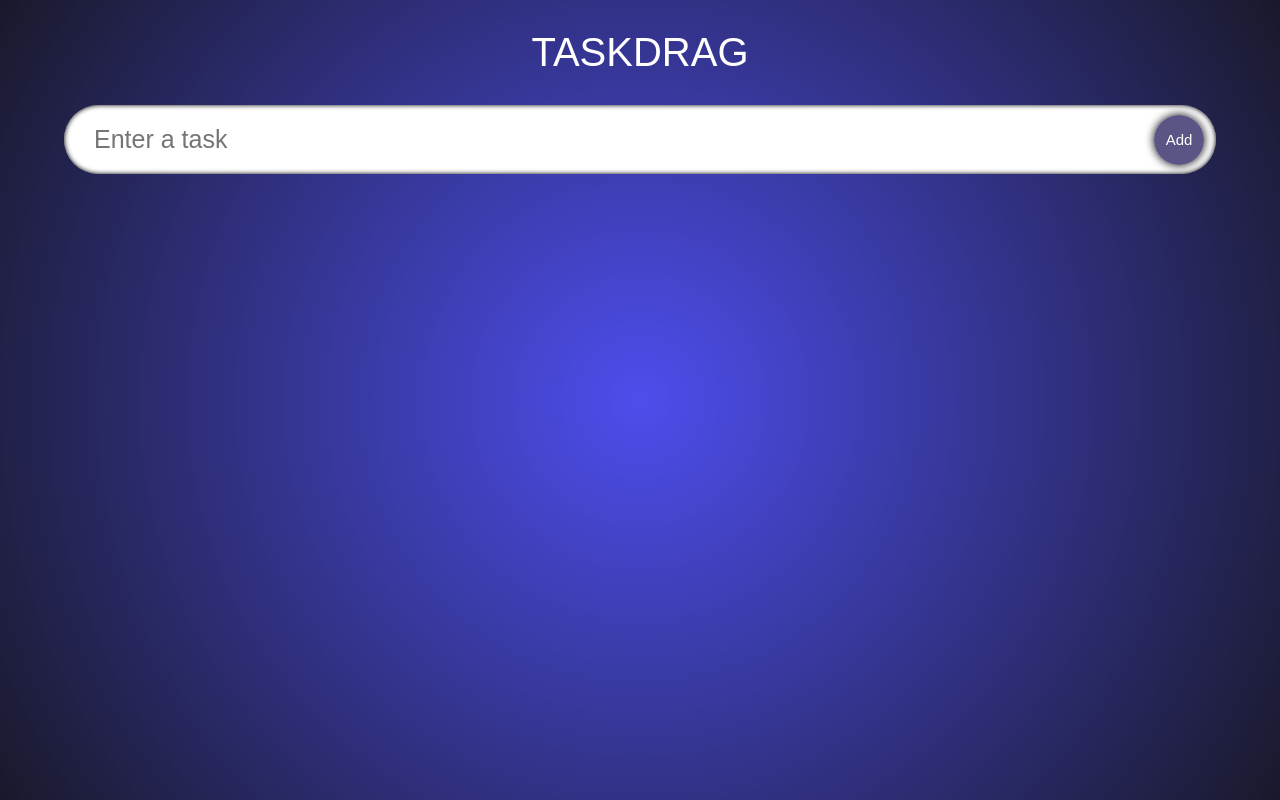
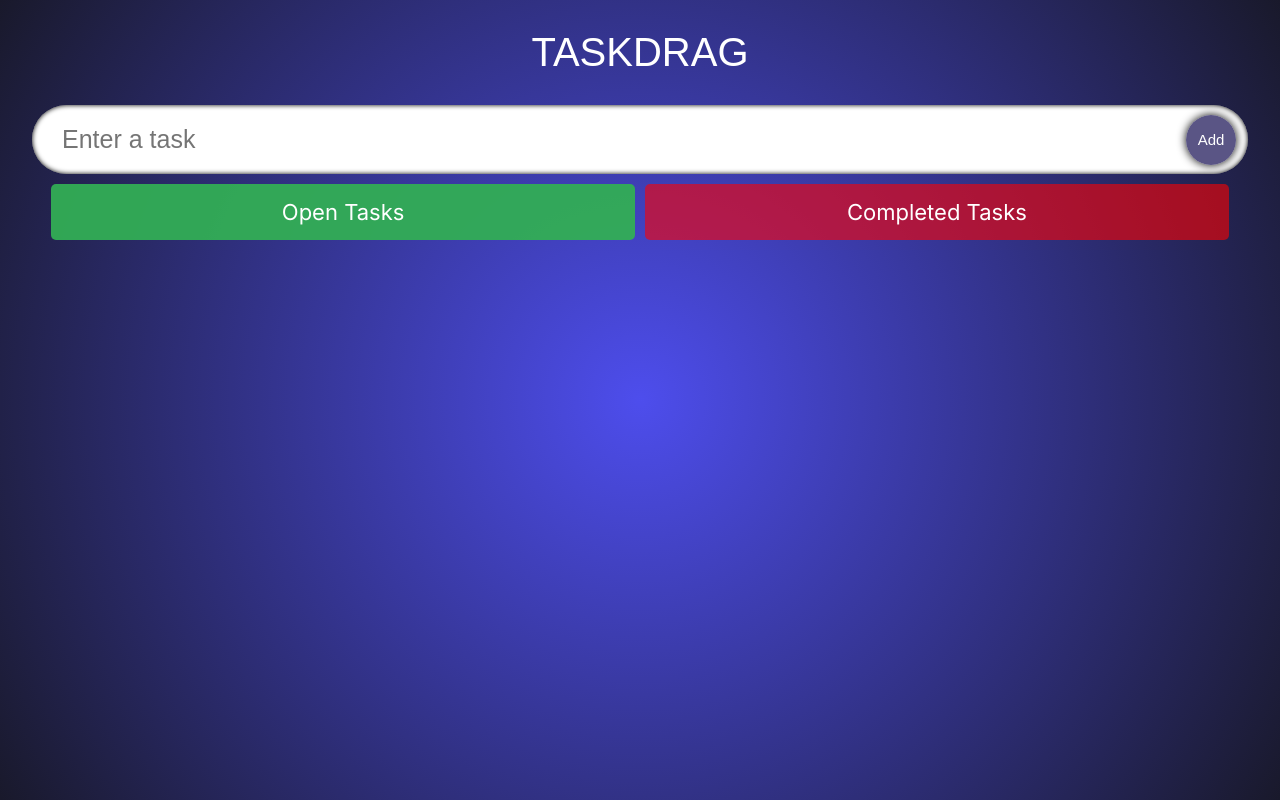
Before and after one commit to Dabbett/TaskManager, a React (Create React App) app in the folder taskmanagerreact/: page / in a window 1280 px wide. Built offline with nearby package versions, Linux system fonts and the light colour scheme; a web font is replaced by a local one.

Commit message:
completed task app(undragable)

```diff
--- a/taskmanagerreact/src/Components/TaskList.tsx
+++ b/taskmanagerreact/src/Components/TaskList.tsx
@@ -10,10 +10,38 @@ interface Props{
 
 const TaskList: React.FC<Props> = ({tasks, setTasks}) => {
   return (
-    <div className='tasks'>
-        {tasks.map((task) => (
-           <TaskItem task={task} key={task.id} tasks={tasks} setTasks={setTasks} />
-        ))}
+    <div className='container'>
+      <div className='tasks'>
+        <span className='tasks-heading'>
+          Open Tasks
+        </span>
+        {tasks.map((task) => {
+          return(
+          <TaskItem
+          task={task}
+          tasks={tasks}
+          key={task.id}
+          setTasks={setTasks}
+          />
+          )
+        })}
+      </div>
+
+      <div className='tasks remove'>
+      <span className='tasks-heading'>
+          Completed Tasks
+        </span>
+      {tasks.map((task) => {
+          return(
+          <TaskItem
+          task={task}
+          tasks={tasks}
+          key={task.id}
+          setTasks={setTasks}
+          />
+          )
+        })}
+      </div>
 
     </div>
   )
--- a/taskmanagerreact/src/Components/styles.css
+++ b/taskmanagerreact/src/Components/styles.css
@@ -1,6 +1,6 @@
 .input{
     display: flex;
-    width: 90%;
+    width: 95%;
     position: relative;
     align-items: center;
 }
@@ -45,20 +45,43 @@
     box-shadow: 0 0 10px black;
 }
 
+.container{
+    display: flex;
+    width: 92%;
+    gap: 10px;
+    margin-top: 10px;
+    justify-content: space-between;
+    align-items: flex-start;
+}
+
 .tasks{
     display: flex;
-    justify-content: space-evenly;
-    width: 90%;
-    flex-wrap: wrap;
+    width: 47.5%;
+    flex-direction: column;
+    padding: 15px;
+    border-radius: 5px;
+    background-color: rgba(50, 174, 85, 0.944);
 }
 
+.tasks-heading{
+    font-size: 22px;
+    color: white;
+}
 .tasks-single {
     display: flex;
-    width: 29.5%;
+    align-items: center;
+    width: 90%;
     border-radius: 5px;
-    padding: 20px;
+    padding: 18px;
     margin-top: 15px;
-    background-color: rgba(185, 183, 183, 0.746) ;
+    background-color: rgba(185, 183, 183, 0.746);
+    transition: 0.2s;
+    align-self: center;
+}
+
+.tasks-single:hover{
+    box-shadow: 0 0 5px black;
+    transform: scale(1.05);
 }
 
 .tasks-single--text {
@@ -66,6 +89,7 @@
     padding: 5px;
     border: none;
     font-size: 20px;
+
 }
 
 .tasks-single--text:focus {
@@ -74,14 +98,14 @@
 
 .icon {
     margin-left: 10px;
-    font-size: 25px;
+    font-size: 18px;
     cursor: pointer;
     color: rgb(255, 255, 255)
 }
 
 @media (max-width: 1200px) {
     .tasks-single{
-        width: 40%;
+        width: 90%;
     }
 }
 @media (max-width: 700px){
@@ -92,7 +116,15 @@
         width: 85%;
     }
     .tasks-single {
-        width: 100%;
+        width: 85%;
+        justify-self: center;
     }
+   .container{
+    width: 95%;
+    flex-direction: column;
+   }
+}
 
+.remove{
+    background-color: rgba(255, 0, 0, 0.592);
 }
```
